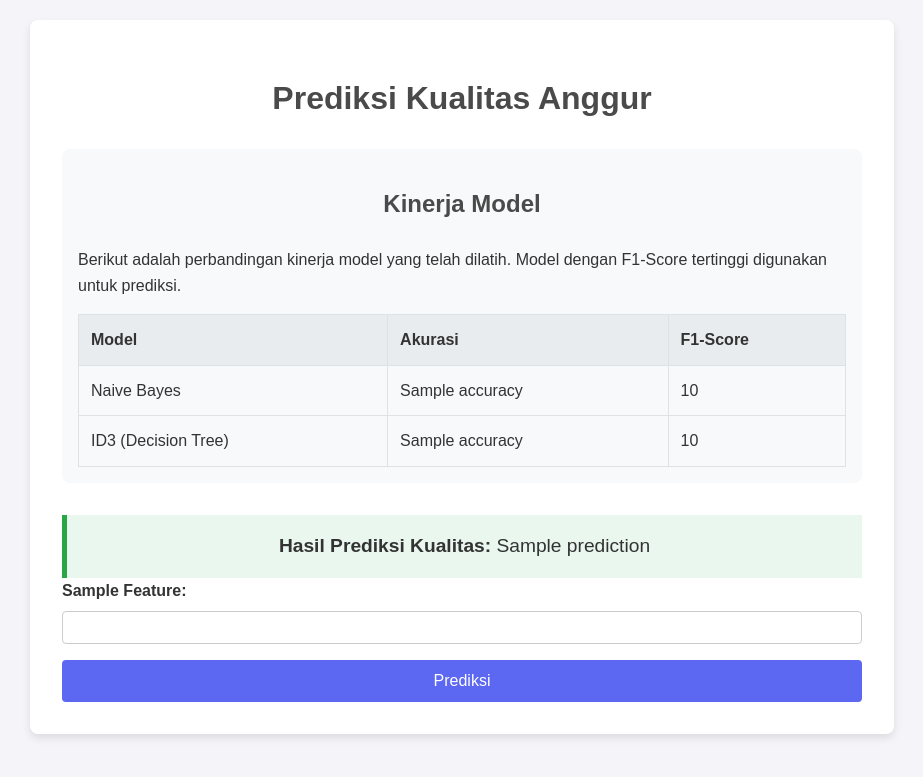
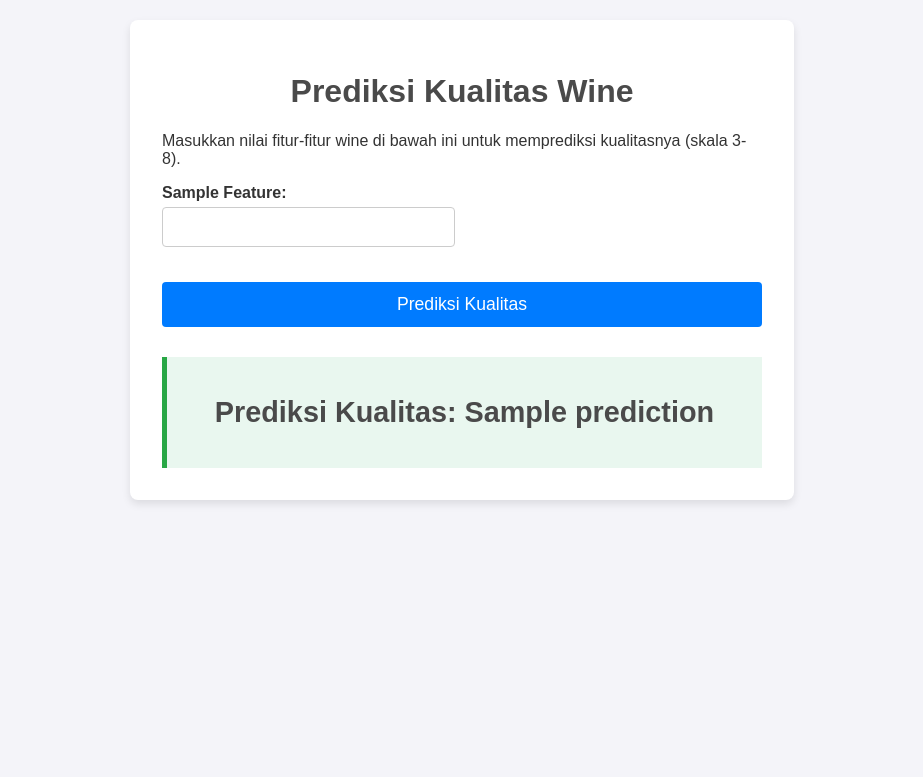
Before and after one commit to KazeYuuji/wine1, a Flask app: template templates/index.html in a window 1280 px wide. Shown: the top 777 px of the page, without its empty margins (178-1101 px from the left). Run offline with Flask 3, Linux system fonts and the light colour scheme; the template is opened without the code that fills it: most values are stand-ins (such as "Sample title", 1, 10 or a date in 2020); parts of the project's set-up code (start-up, migrations or seed data) failed here and were passed over.

Commit message:
Update index.html

```diff
--- a/templates/index.html
+++ b/templates/index.html
@@ -1,79 +1,108 @@
 <!DOCTYPE html>
-<html lang="id">
+<html lang="en">
 <head>
     <meta charset="UTF-8">
     <meta name="viewport" content="width=device-width, initial-scale=1.0">
-    <title>Prediksi Kualitas Anggur</title>
+    <title>Wine Quality Predictor</title>
     <style>
-        body { font-family: Arial, sans-serif; background-color: #f4f4f9; color: #333; line-height: 1.6; display: flex; justify-content: center; align-items: center; margin: 0; padding: 20px; }
-        .container { background: #fff; padding: 2rem; border-radius: 8px; box-shadow: 0 4px 8px rgba(0,0,0,0.1); width: 100%; max-width: 800px; } /* Max-width diperbesar */
-        h1, h2 { color: #4a4a4a; text-align: center; margin-bottom: 1.5rem; }
-        .form-group { margin-bottom: 1rem; }
-        label { display: block; margin-bottom: 0.5rem; font-weight: bold; }
-        input[type="number"] { width: 100%; padding: 0.5rem; border: 1px solid #ccc; border-radius: 4px; box-sizing: border-box; }
-        button { width: 100%; padding: 0.75rem; background-color: #5c67f2; color: white; border: none; border-radius: 4px; font-size: 1rem; cursor: pointer; transition: background-color 0.3s ease; }
-        button:hover { background-color: #4a54b3; }
-        .result { margin-top: 2rem; padding: 1rem; background-color: #e9f7ef; border-left: 5px solid #28a745; font-size: 1.2rem; text-align: center; }
-        .error { margin-top: 2rem; padding: 1rem; background-color: #f8d7da; border-left: 5px solid #dc3545; color: #721c24; }
-
-        /* Gaya baru untuk bagian kinerja model */
-        .performance-section { margin-bottom: 2rem; padding: 1rem; background-color: #f8f9fa; border-radius: 8px; }
-        table { width: 100%; border-collapse: collapse; margin-top: 1rem; }
-        th, td { border: 1px solid #dee2e6; padding: 0.75rem; text-align: left; }
-        th { background-color: #e9ecef; }
-        .best-model { background-color: #d4edda; font-weight: bold; }
+        body {
+            font-family: Arial, sans-serif;
+            background-color: #f4f4f9;
+            color: #333;
+            display: flex;
+            justify-content: center;
+            align-items: center;
+            flex-direction: column;
+            margin: 0;
+            padding: 20px;
+        }
+        .container {
+            background: #fff;
+            padding: 2em;
+            border-radius: 8px;
+            box-shadow: 0 4px 8px rgba(0,0,0,0.1);
+            width: 100%;
+            max-width: 600px;
+        }
+        h1, h2 {
+            text-align: center;
+            color: #4a4a4a;
+        }
+        .form-grid {
+            display: grid;
+            grid-template-columns: repeat(auto-fit, minmax(250px, 1fr));
+            gap: 15px;
+        }
+        .form-group {
+            display: flex;
+            flex-direction: column;
+        }
+        label {
+            margin-bottom: 5px;
+            font-weight: bold;
+        }
+        input[type="number"] {
+            padding: 10px;
+            border: 1px solid #ccc;
+            border-radius: 4px;
+            font-size: 1em;
+        }
+        button {
+            grid-column: 1 / -1;
+            padding: 12px 20px;
+            background-color: #007bff;
+            color: white;
+            border: none;
+            border-radius: 4px;
+            font-size: 1.1em;
+            cursor: pointer;
+            margin-top: 20px;
+        }
+        button:hover {
+            background-color: #0056b3;
+        }
+        .result {
+            margin-top: 30px;
+            padding: 15px;
+            background-color: #e9f7ef;
+            border-left: 5px solid #28a745;
+            text-align: center;
+            font-size: 1.2em;
+        }
+        .result.error {
+            background-color: #f8d7da;
+            border-left-color: #dc3545;
+        }
     </style>
 </head>
 <body>
+
     <div class="container">
-        <h1>Prediksi Kualitas Anggur</h1>
+        <h1>Prediksi Kualitas Wine</h1>
+        <p>Masukkan nilai fitur-fitur wine di bawah ini untuk memprediksi kualitasnya (skala 3-8).</p>
 
-        <div class="performance-section">
-            <h2>Kinerja Model</h2>
-            <p>Berikut adalah perbandingan kinerja model yang telah dilatih. Model dengan F1-Score tertinggi digunakan untuk prediksi.</p>
-            <table>
-                <thead>
-                    <tr>
-                        <th>Model</th>
-                        <th>Akurasi</th>
-                        <th>F1-Score</th>
-                    </tr>
-                </thead>
-                <tbody>
-                    <tr {% if performance.best_model_name == 'Naive Bayes' %}class="best-model"{% endif %}>
-                        <td>Naive Bayes</td>
-                        <td>{{ performance.naive_bayes.accuracy }}</td>
-                        <td>{{ performance.naive_bayes.f1_score }}</td>
-                    </tr>
-                    <tr {% if performance.best_model_name == 'ID3 (Decision Tree)' %}class="best-model"{% endif %}>
-                        <td>ID3 (Decision Tree)</td>
-                        <td>{{ performance.id3.accuracy }}</td>
-                        <td>{{ performance.id3.f1_score }}</td>
-                    </tr>
-                </tbody>
-            </table>
-        </div>
-
-        {% if error %}
-            <div class="error">{{ error }}</div>
-        {% endif %}
+        <form method="POST">
+            <div class="form-grid">
+                {% for feature in features %}
+                <div class="form-group">
+                    <label for="{{ feature }}">{{ feature.replace('_', ' ').title() }}:</label>
+                    <input type="number" step="any" id="{{ feature }}" name="{{ feature }}" required>
+                </div>
+                {% endfor %}
+                <button type="submit">Prediksi Kualitas</button>
+            </div>
+        </form>
 
         {% if prediction %}
-            <div class="result">
-                <strong>Hasil Prediksi Kualitas:</strong> {{ prediction }}
+            <div class="result {% if 'Error' in prediction %}error{% endif %}">
+                {% if 'Error' in prediction %}
+                    <h2>{{ prediction }}</h2>
+                {% else %}
+                    <h2>Prediksi Kualitas: {{ prediction }}</h2>
+                {% endif %}
             </div>
         {% endif %}
+    </div>
 
-        <form action="/" method="post">
-            {% for feature in features %}
-                <div class="form-group">
-                    <label for="{{ feature }}">{{ feature.replace('_', ' ').title() }}:</label>
-                    <input type="number" step="any" id="{{ feature }}" name="{{ feature }}"
-                           value="{{ input_values[feature] if input_values is defined and input_values[feature] else '' }}" required>
-                </div>
-            {% endfor %}
-            <button type="submit">Prediksi</button>
-        </form>
-    </div>
 </body>
 </html>
```
